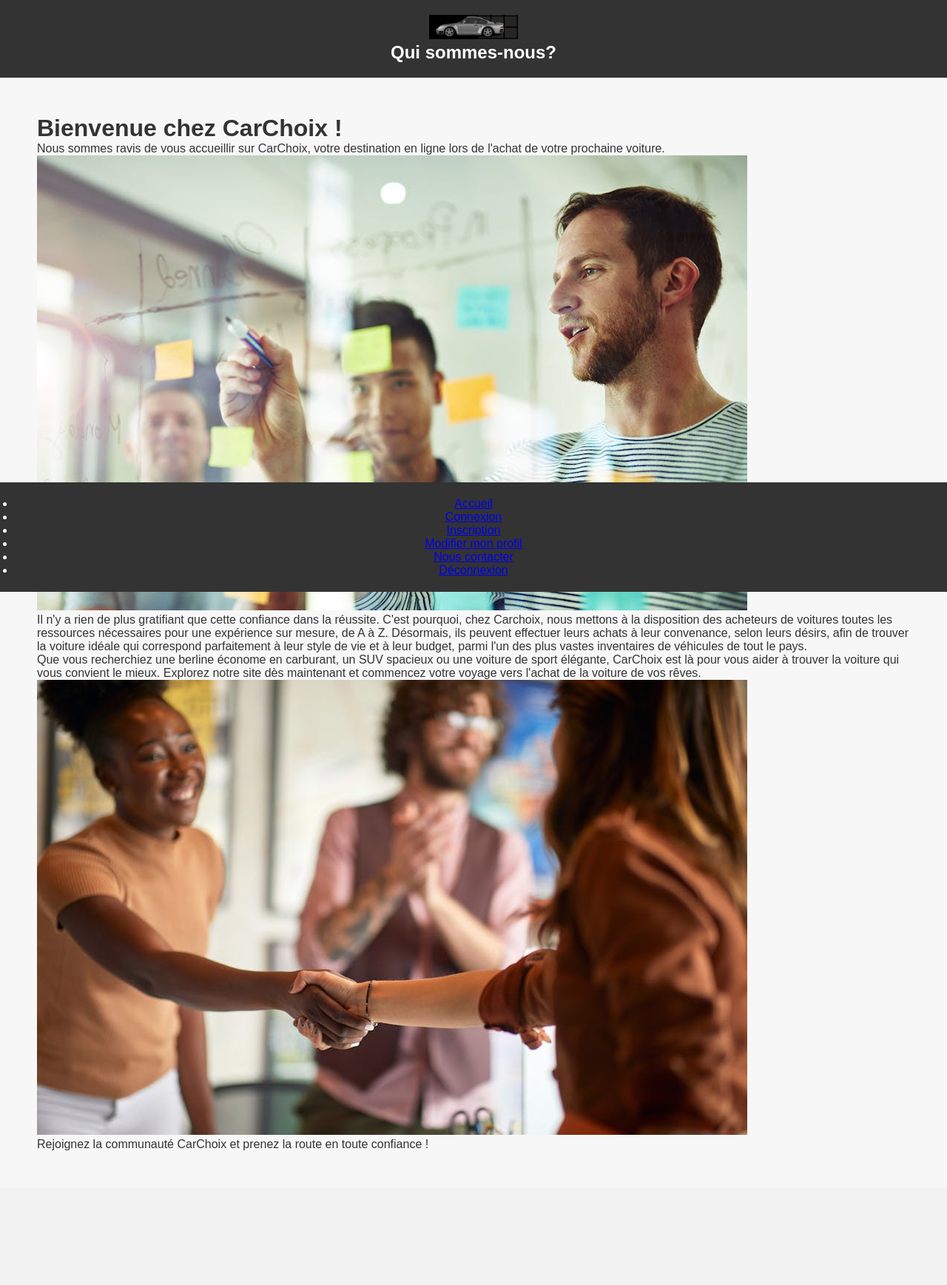
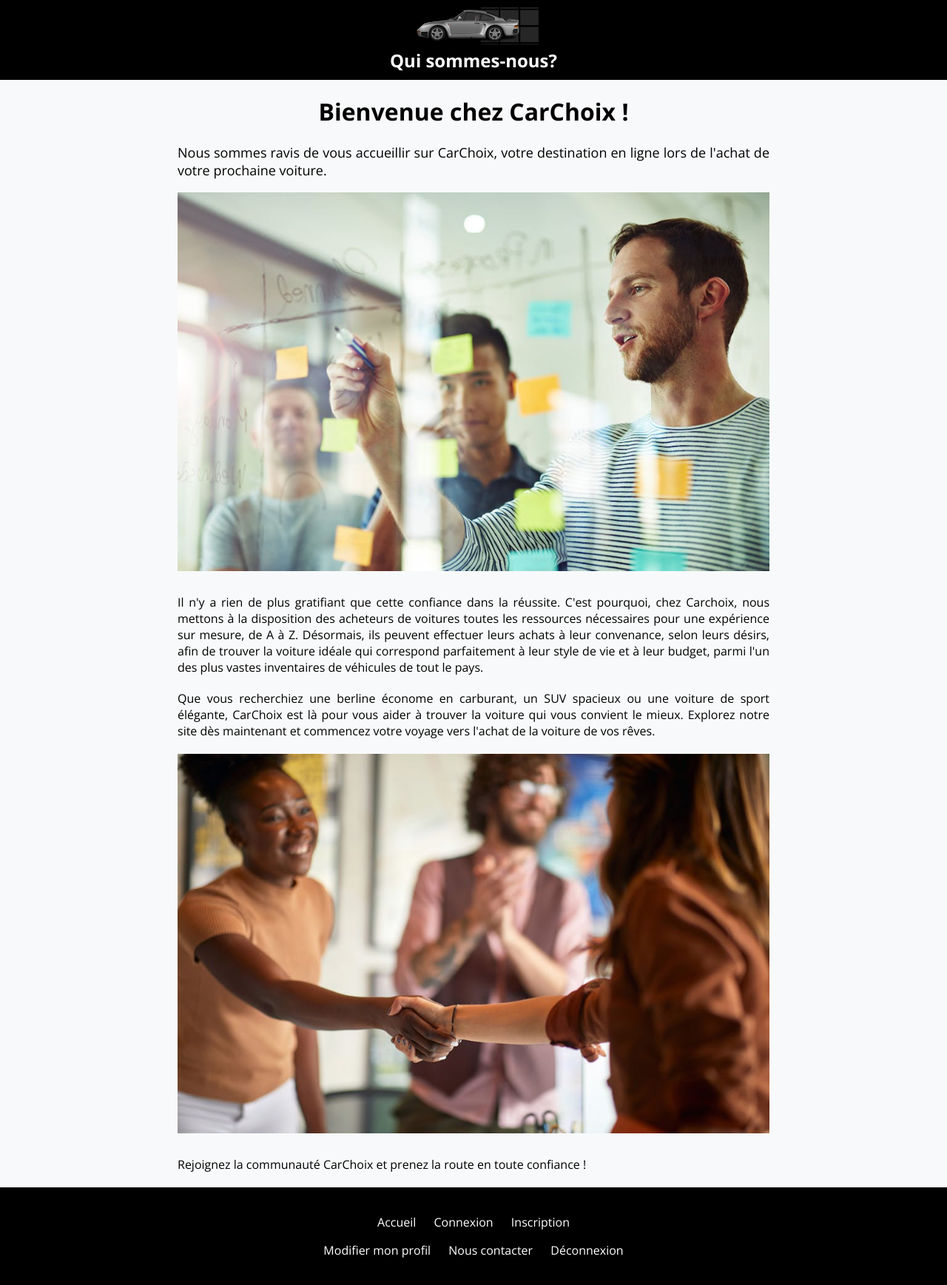
Before and after one commit to JB0000ANAS/gestion_de_projet, a PHP site: page /aproposdenous.php in a window 1280 px wide. Shown: the whole page at 74% size. Before the commit the page ends 1555 px from the top, so only its background shows below. Run offline with PHP 8.4, Linux system fonts and the light colour scheme; some web fonts are replaced.

Commit message:
Update aproposdenous.css

```diff
--- a/aproposdenous.css
+++ b/aproposdenous.css
@@ -1,83 +1,81 @@
-/* Réinitialisation des styles par défaut */
-* {
+body {
+    font-family: 'Open Sans', sans-serif;
     margin: 0;
     padding: 0;
-    box-sizing: border-box;
-}
-
-body {
-    font-family: Arial, sans-serif;
-    background-color: #f7f7f7;
-    color: #333;
+    background-color: #f8f9fa;
 }
 
 header {
-    background-color: #333;
+    background-color: #000;
     color: #fff;
-    padding: 20px;
+    padding: 10px 0;
     text-align: center;
 }
 
 .logo img {
-    width: 120px;
-    height: auto;
+    height: 50px;
 }
 
-.nav-links {
+header h2 {
+    margin: 0;
+}
+
+main {
+    max-width: 800px;
+    margin: 20px auto;
+    padding: 0 20px;
+}
+
+h1 {
+    text-align: center;
+}
+
+.titre2 {
+    font-size: 18px;
+    text-align: justify;
+}
+
+.image1,
+.image2 {
+    max-width: 100%;
+    height: auto;
+    margin-bottom: 10px;
+}
+
+.texte1,
+.texte2,
+.texte3 {
+    text-align: justify;
+    margin-bottom: 20px;
+}
+
+footer {
+    background-color: #343a40;
+    color: #fff;
+    padding: 20px 0;
+    text-align: center;
+    background-color: #000;
+}
+
+footer ul {
     list-style-type: none;
     padding: 0;
-    margin-top: 20px;
 }
 
-.nav-links li {
+footer ul li {
     display: inline;
     margin-right: 20px;
 }
 
-.nav-links li a {
+footer ul li:last-child {
+    margin-right: 0;
+}
+
+footer a {
     color: #fff;
     text-decoration: none;
 }
 
-.nav-links li a:hover {
+footer a:hover {
     text-decoration: underline;
 }
-
-main {
-    padding: 50px;
-}
-
-.about {
-    background-color: #fff;
-    padding: 30px;
-    border-radius: 5px;
-    box-shadow: 0 0 10px rgba(0, 0, 0, 0.1);
-    margin-bottom: 50px;
-}
-
-.about h2 {
-    color: #333;
-    font-size: 28px;
-    margin-bottom: 20px;
-}
-
-.about p {
-    font-size: 16px;
-    line-height: 1.6;
-    margin-bottom: 15px;
-}
-
-footer {
-    background-color: #333;
-    color: #fff;
-    text-align: center;
-    padding: 20px;
-    position: fixed;
-    bottom: 0;
-    left: 0;
-    width: 100%;
-}
-
-footer p {
-    margin: 0;
-}
```
